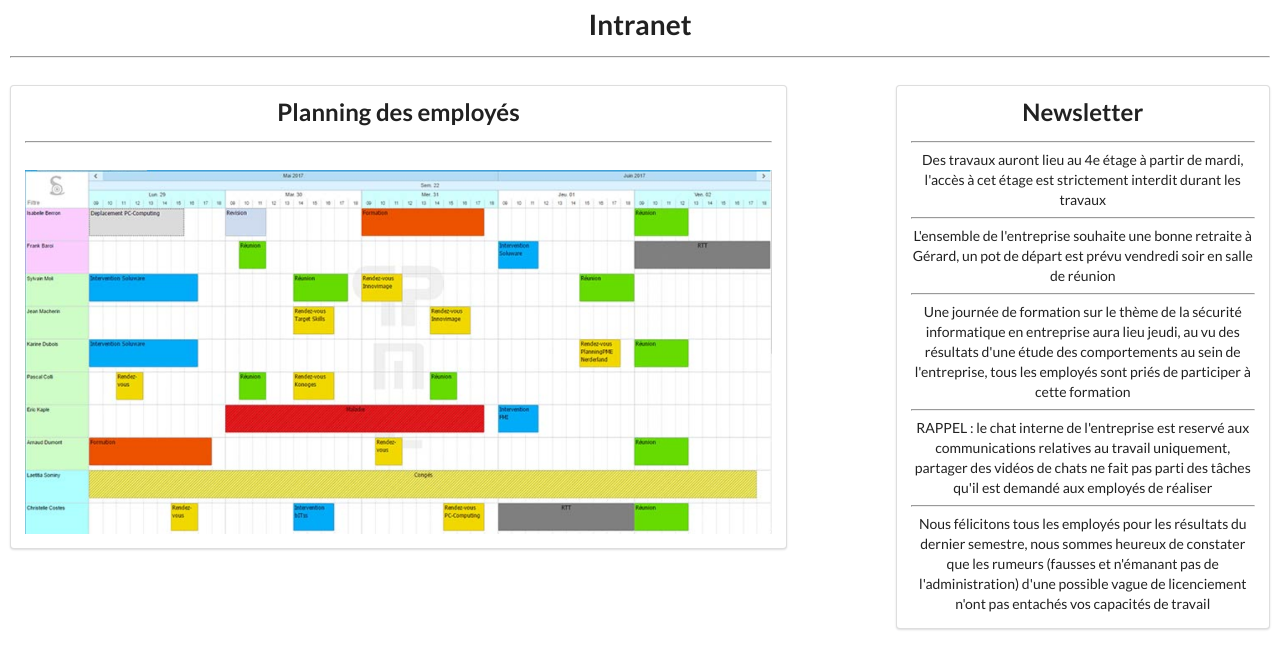
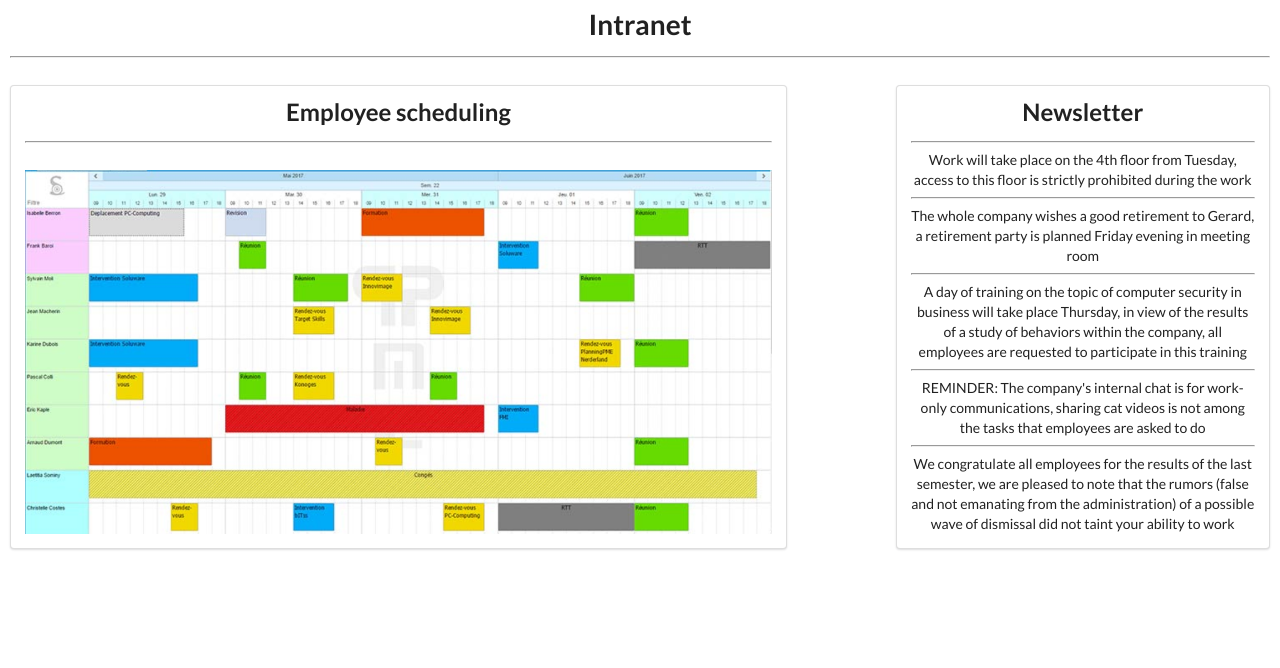
Before and after one commit to LucentDread/ProjetCyberRange, a plain HTML site: page Web/intranet/index.html in a window 1280 px wide. Drawn offline with Linux system fonts and the light colour scheme.

Commit message:
traduction

```diff
--- a/Web/intranet/index.html
+++ b/Web/intranet/index.html
@@ -14,7 +14,7 @@
     <div class="ui three column grid">
       <div class="ten wide column">
         <div class="ui segment">
-          <h2 class="ui header">Planning des employés</h2>
+          <h2 class="ui header">Employee scheduling</h2>
           <hr>
           <br>
 
@@ -27,15 +27,15 @@
         <div class="ui segment">
           <h2 class="ui header">Newsletter</h2>
           <hr>
-          Des travaux auront lieu au 4e étage à partir de mardi, l'accès à cet étage est strictement interdit durant les travaux
+          Work will take place on the 4th floor from Tuesday, access to this floor is strictly prohibited during the work
           <hr>
-          L'ensemble de l'entreprise souhaite une bonne retraite à Gérard, un pot de départ est prévu vendredi soir en salle de réunion
+          The whole company wishes a good retirement to Gerard, a retirement party is planned Friday evening in meeting room
           <hr>
-          Une journée de formation sur le thème de la sécurité informatique en entreprise aura lieu jeudi, au vu des résultats d'une étude des comportements au sein de l'entreprise, tous les employés sont priés de participer à cette formation
+          A day of training on the topic of computer security in business will take place Thursday, in view of the results of a study of behaviors within the company, all employees are requested to participate in this training
           <hr>
-          RAPPEL : le chat interne de l'entreprise est reservé aux communications relatives au travail uniquement, partager des vidéos de chats ne fait pas parti des tâches qu'il est demandé aux employés de réaliser
+          REMINDER: The company's internal chat is for work-only communications, sharing cat videos is not among the tasks that employees are asked to do
           <hr>
-          Nous félicitons tous les employés pour les résultats du dernier semestre, nous sommes heureux de constater que les rumeurs (fausses et n'émanant pas de l'administration) d'une possible vague de licenciement n'ont pas entachés vos capacités de travail
+          We congratulate all employees for the results of the last semester, we are pleased to note that the rumors (false and not emanating from the administration) of a possible wave of dismissal did not taint your ability to work
 
           </div>
         </div>
```
Also changed, not shown: Web/Extranet/index.html (+3 -2 lines).
